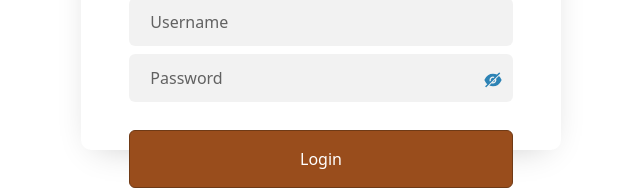
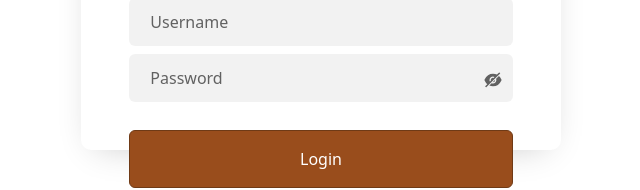
Before and after one commit to sublime-rawking/Manhole, a React (Create React App) app: page /login in a window 1280 px wide. Shown: the part 276-466 px from the top of the page, without its empty margins (319-959 px from the left). Built offline with nearby package versions, Linux system fonts and the light colour scheme.

Commit message:
eye icon style change

```diff
--- a/src/components/Login/login.jsx
+++ b/src/components/Login/login.jsx
@@ -79,9 +79,9 @@ function Login() {
                   }
                 >
                   {showPassword ? (
-                    <AiFillEye color="#2d83b5" size={20} />
+                    <AiFillEye color="#616161" size={20} />
                   ) : (
-                    <AiFillEyeInvisible color="#2d83b5" size={20} />
+                    <AiFillEyeInvisible color="#616161" size={20} />
                   )}
                 </div>
               </div>
```
